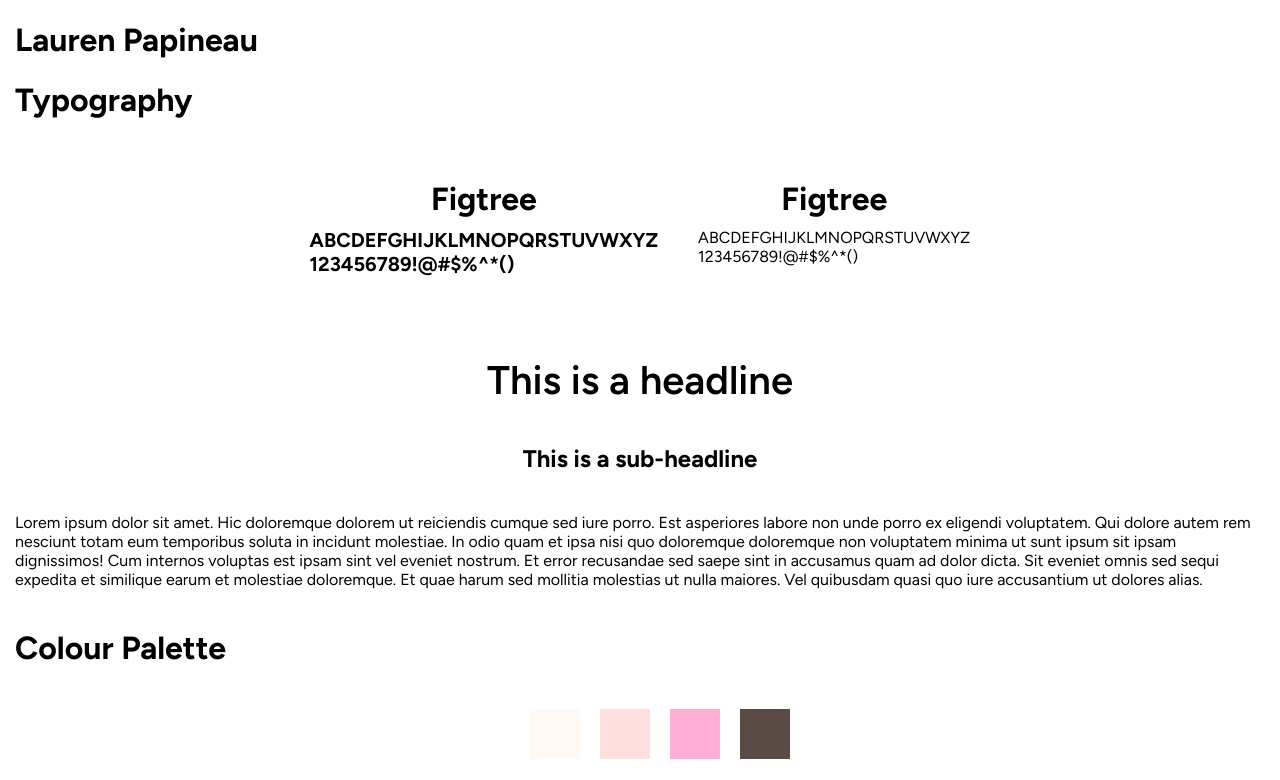
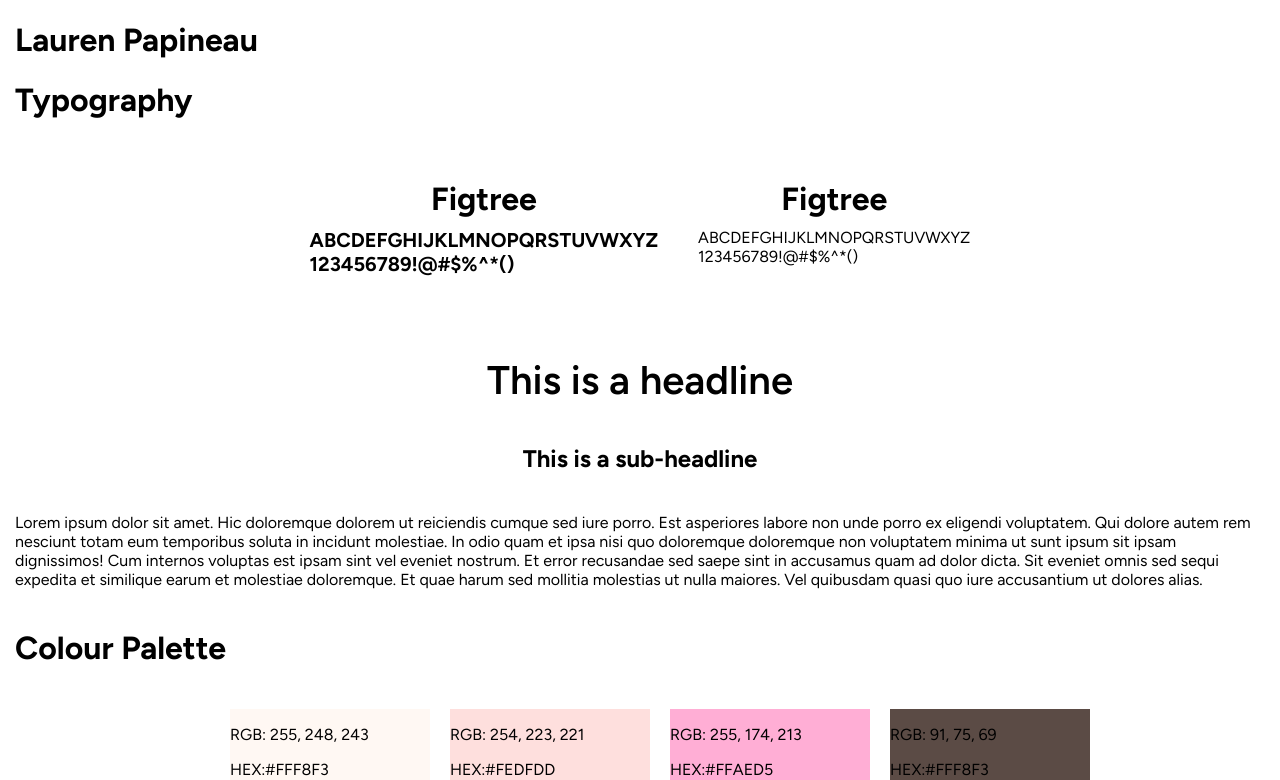
Before and after one commit to Laurenarts04/portfolio-site, a Jekyll site: the page style-guide/index.html, which Jekyll copies as it is, in a window 1280 px wide, cut to the strip 0-780 px from the top of the page. Built offline with Jekyll 4.4.1, drawn with Linux system fonts in a browser that asks for light colours.

Commit message:
Add files via upload

```diff
--- a/style-guide/css/styles.css
+++ b/style-guide/css/styles.css
@@ -64,8 +64,8 @@
 }
 
 .square {
-  width: 50px;
-  height: 50px;
+  width: 200px;
+  height: 120px;
 
 }
 
--- a/style-guide/index.html
+++ b/style-guide/index.html
@@ -47,10 +47,24 @@
 <h1>Colour Palette</h1>
 
   <footer>
-    <div class="square"></div>
-    <div class="square"></div>
-    <div class="square"></div>
-    <div class="square"></div>
+    <div class="square">
+	  <p>RGB: 255, 248, 243</p>
+	  <p>HEX:#FFF8F3</p>
+	</div>
+    <div class="square">
+	  <p>RGB: 254, 223, 221</p>
+	  <p>HEX:#FEDFDD</p>
+	</div>
+    <div class="square">
+	  <p>RGB: 255, 174, 213</p>
+	  <p>HEX:#FFAED5</p>
+	</div>
+    <div class="square">
+	  <p>RGB: 91, 75, 69</p>
+	  <p>HEX:#FFF8F3</p>
+	</div>
+
+
   </footer>
 
 	<div>
```
